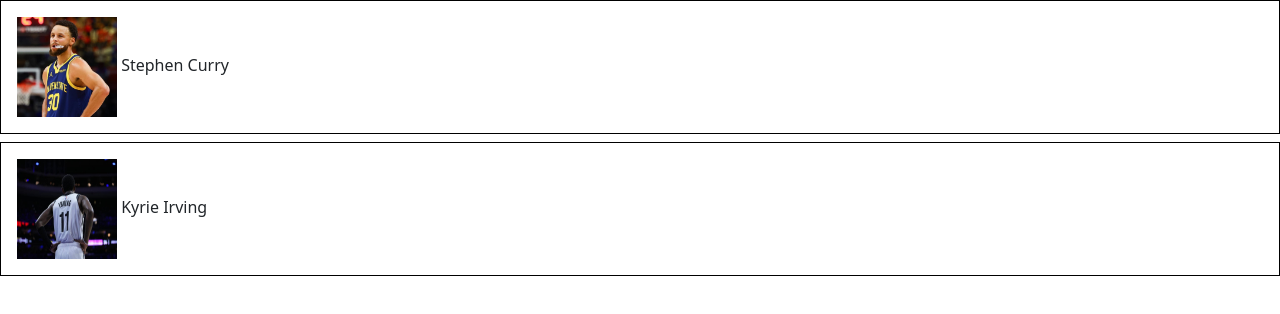
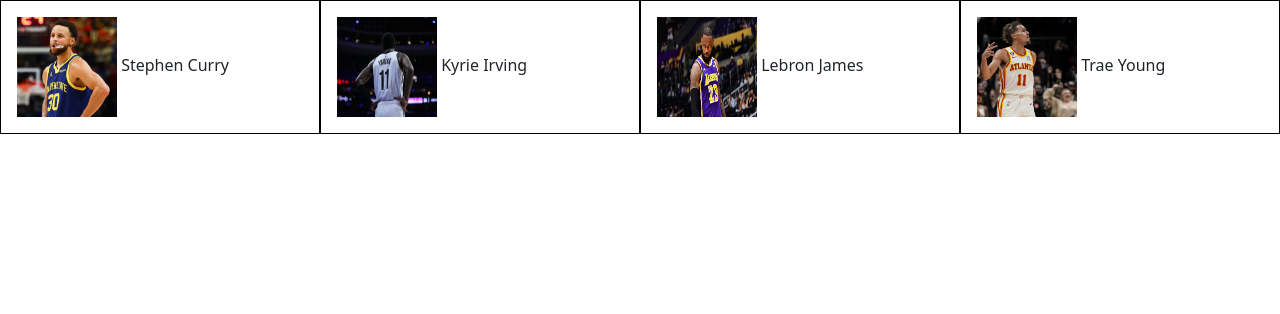
Before and after one commit to 08ramoslf11/TestesSenac, a plain HTML site: page ExemploHTML/boorstrap/index.html in a window 1280 px wide. Drawn offline with nearby package versions, Linux system fonts and the light colour scheme.

Commit message:
incluzão do produto

```diff
--- a/ExemploHTML/boorstrap/index.html
+++ b/ExemploHTML/boorstrap/index.html
@@ -15,14 +15,28 @@
     <link href="https://cdn.jsdelivr.net/npm/bootstrap@5.3.2/dist/css/bootstrap.min.css" rel="stylesheet" integrity="sha384-T3c6CoIi6uLrA9TneNEoa7RxnatzjcDSCmG1MXxSR1GAsXEV/Dwwykc2MPK8M2HN" crossorigin="anonymous">
     <script src="https://cdn.jsdelivr.net/npm/bootstrap@5.3.2/dist/js/bootstrap.bundle.min.js" integrity="sha384-C6RzsynM9kWDrMNeT87bh95OGNyZPhcTNXj1NW7RuBCsyN/o0jlpcV8Qyq46cDfL" crossorigin="anonymous"></script>
 </head>
-<body>
-    <div class="contorno p-3 mb-2">
-        <img src="./assets/player one.jpeg" alt="Foto1" height="100" width="100">
-        Stephen Curry
-    </div>
-    <div class="contorno p-3">
-        <img src="./assets/player two.jpg" alt="foto2" height="100" width="100">
-        Kyrie Irving
+<body MDN Reference>
+    <div class="container-fluid">
+        <div class="row ">
+            <div class="contorno p-3 mb-2 col-6 col-md-3">
+                <img src="./assets/player one.jpeg" alt="Foto1" height="100" width="100">
+                Stephen Curry
+            </div>
+
+            <div class="contorno p-3 mb-2 col-6 col-md-3">
+                <img src="./assets/player two.jpg" alt="foto2" height="100" width="100">
+                Kyrie Irving
+            </div>
+            <div class="contorno p-3 mb-2 col-6 col-md-3">
+                <img src="./assets/player three.jpg" alt="Foto1" height="100" width="100">
+                Lebron James
+            </div>
+
+            <div class="contorno p-3 mb-2 col-6 col-md-3">
+                <img src="./assets/player four.jpg" alt="foto2" height="100" width="100">
+                Trae Young
+            </div>
+        </div>
     </div>
 </body>
 </html>
```
Also changed, not shown: ExemploHTML/boorstrap/assets/player four.jpg (added), ExemploHTML/boorstrap/assets/player three.jpg (added).
